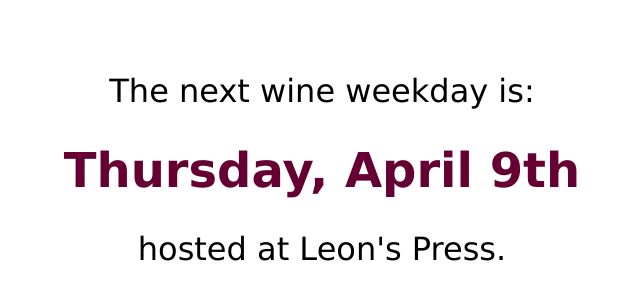
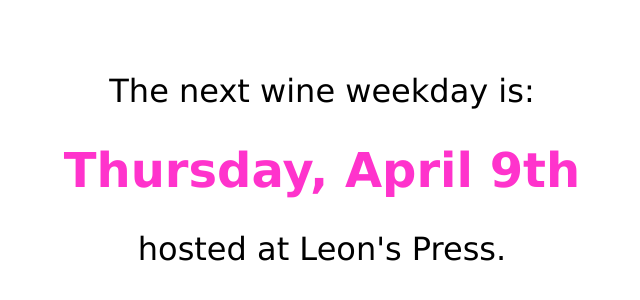
Before and after one commit to tmrudick/wineweekdays, a plain HTML site: page index.html in a window 1280 px wide. Shown: the part 128-428 px from the top of the page, without its empty margins (318-958 px from the left). Drawn offline with Linux system fonts and the light colour scheme.

Commit message:
changing color of text

```diff
--- a/style.css
+++ b/style.css
@@ -7,7 +7,7 @@
 
 h1 {
     font-size:36pt;
-    color:#660033;
+    color:#FF33CC;
 }
 
 p {
```
